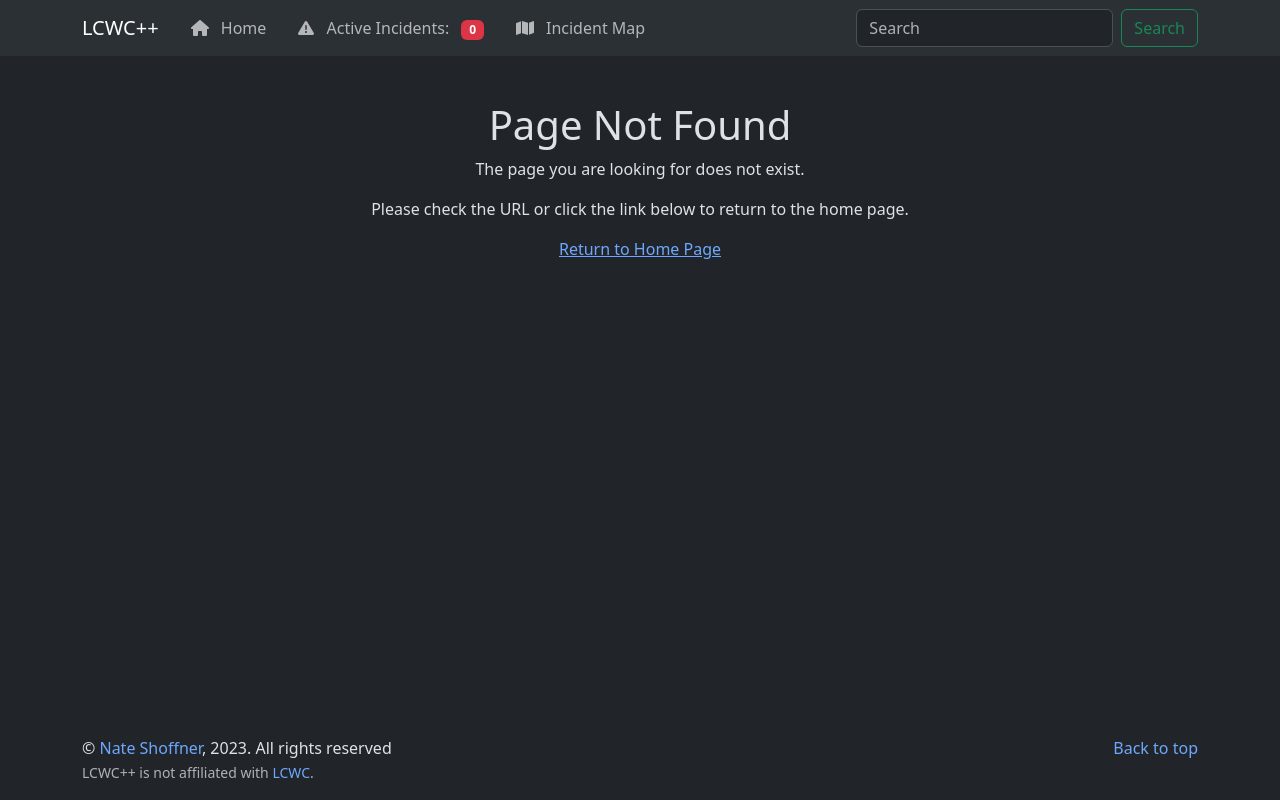
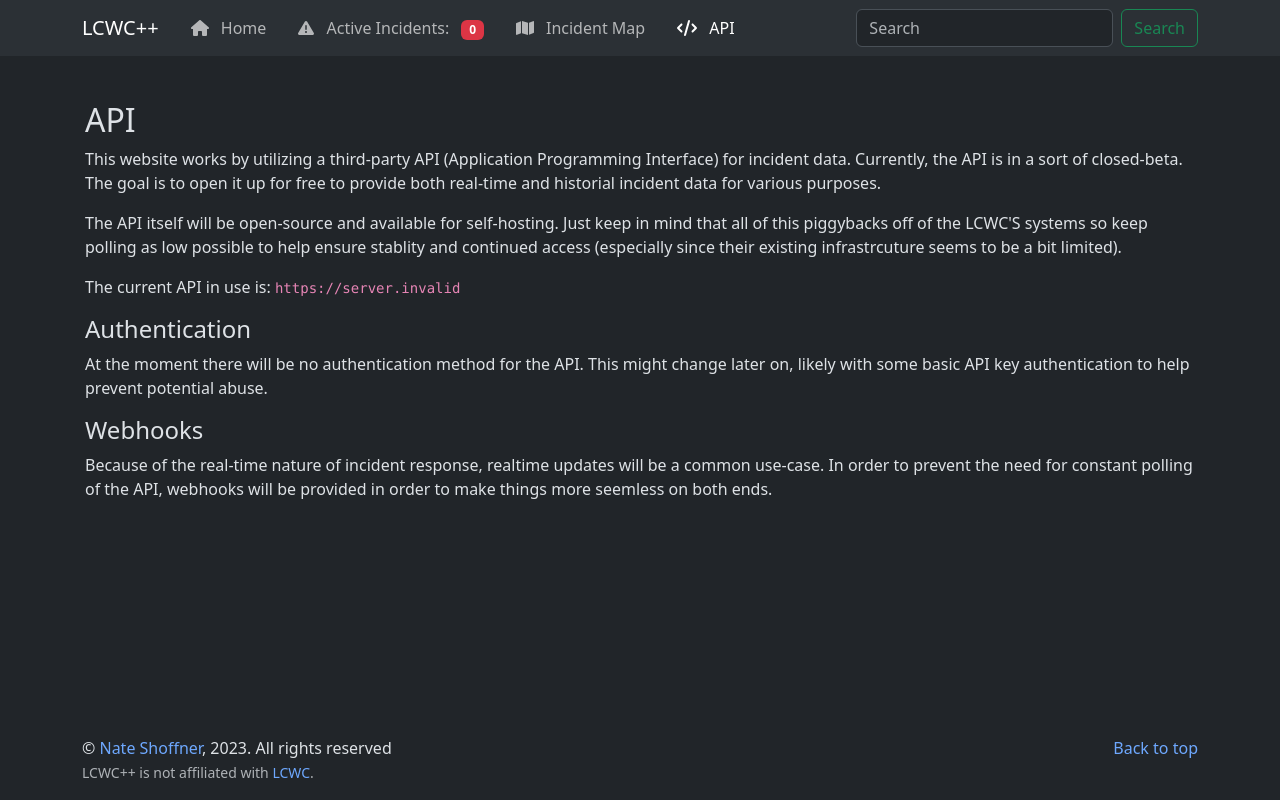
Before and after one commit to NateShoffner/lcwc-modern, a React (Vite) app: page /api in a window 1280 px wide. Built offline with nearby package versions, Linux system fonts and the light colour scheme; no server answers.

Commit message:
API page

```diff
--- a/src/App.tsx
+++ b/src/App.tsx
@@ -8,6 +8,7 @@ import Home from '@pages/Home';
 import IncidentPage from '@pages/IncidentPage';
 import MapPage from '@pages/Map';
 import { queryClient } from "@api/query-client";
+import ApiPage from '@pages/Api';
 
 function App() {
 
@@ -20,6 +21,7 @@ function App() {
                         <Route path="incidents" element={<Incidents />} />
                         <Route path="view_incident/:incidentNumber" element={<IncidentPage />} />
                         <Route path="map" element={<MapPage />} />
+                        <Route path="api" element={<ApiPage />} />
                         <Route path="*" element={<NoPage />} />
                     </Route>
                 </Routes>
--- a/src/components/Navigation.tsx
+++ b/src/components/Navigation.tsx
@@ -3,7 +3,7 @@ import Navbar from 'react-bootstrap/Navbar';
 import Container from 'react-bootstrap/Container';
 import { Badge, Button, Form } from 'react-bootstrap';
 import {LinkContainer} from 'react-router-bootstrap'
-import { faHome, faTriangleExclamation, faMap } from '@fortawesome/free-solid-svg-icons';
+import { faHome, faTriangleExclamation, faMap, faCode } from '@fortawesome/free-solid-svg-icons';
 import { FontAwesomeIcon } from '@fortawesome/react-fontawesome';
 import { useGetActiveIncidents } from '@hooks/useGetIncidents';
 import { useState } from 'react';
@@ -52,6 +52,9 @@ const Navigation = () => {
                 <LinkContainer to="map" onClick={closeNav}>
                     <Nav.Link className='mx-2'><FontAwesomeIcon icon={faMap} className='me-2' /> Incident Map</Nav.Link>
                 </LinkContainer>
+                <LinkContainer to="api" onClick={closeNav}>
+                    <Nav.Link className='mx-2'><FontAwesomeIcon icon={faCode} className='me-2' /> API</Nav.Link>
+                </LinkContainer>
             </Nav>
             <Form className="d-flex">
                 <Form.Control
--- /dev/null
+++ b/src/pages/Api.tsx
@@ -0,0 +1,25 @@
+import React from 'react'
+
+const ApiPage = () => {
+  return (
+    <>
+    <h2>API</h2>
+
+    <p>This website works by utilizing a third-party API (Application Programming Interface) for incident data. Currently, the API is in a sort of closed-beta. The goal is to open it up for free to provide both real-time and historial incident data for various purposes.</p>
+
+    <p>The API itself will be open-source and available for self-hosting. Just keep in mind that all of this piggybacks off of the LCWC'S systems so keep polling as low possible to help ensure stablity and continued access (especially since their existing infrastrcuture seems to be a bit limited).</p>
+
+    <p>The current API in use is: <code>{import.meta.env.VITE_API_BASE_URL}</code></p>
+
+    <h4>Authentication</h4>
+
+    <p>At the moment there will be no authentication method for the API. This might change later on, likely with some basic API key authentication to help prevent potential abuse.</p>
+
+    <h4>Webhooks</h4>
+
+    <p>Because of the real-time nature of incident response, realtime updates will be a common use-case. In order to prevent the need for constant polling of the API, webhooks will be provided in order to make things more seemless on both ends.  </p>
+    </>
+  )
+}
+
+export default ApiPage
```
